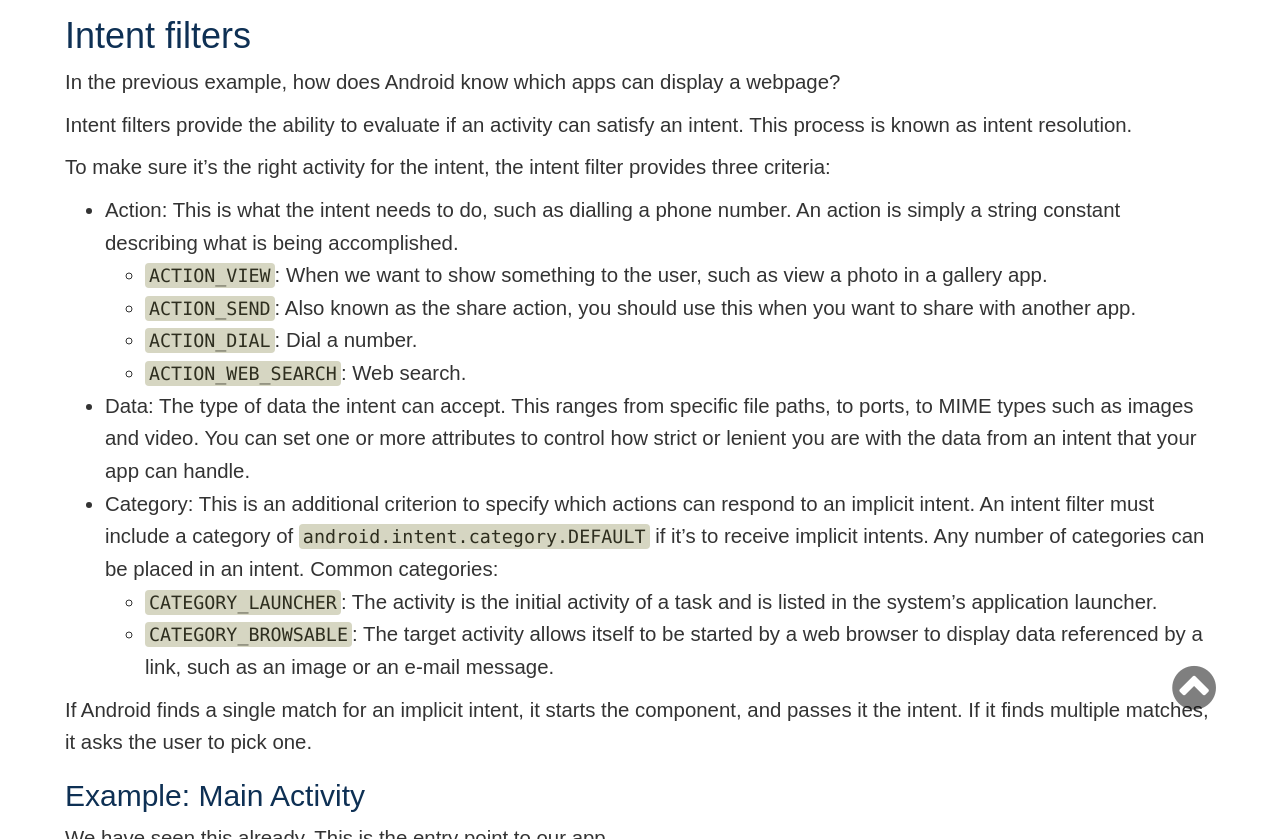
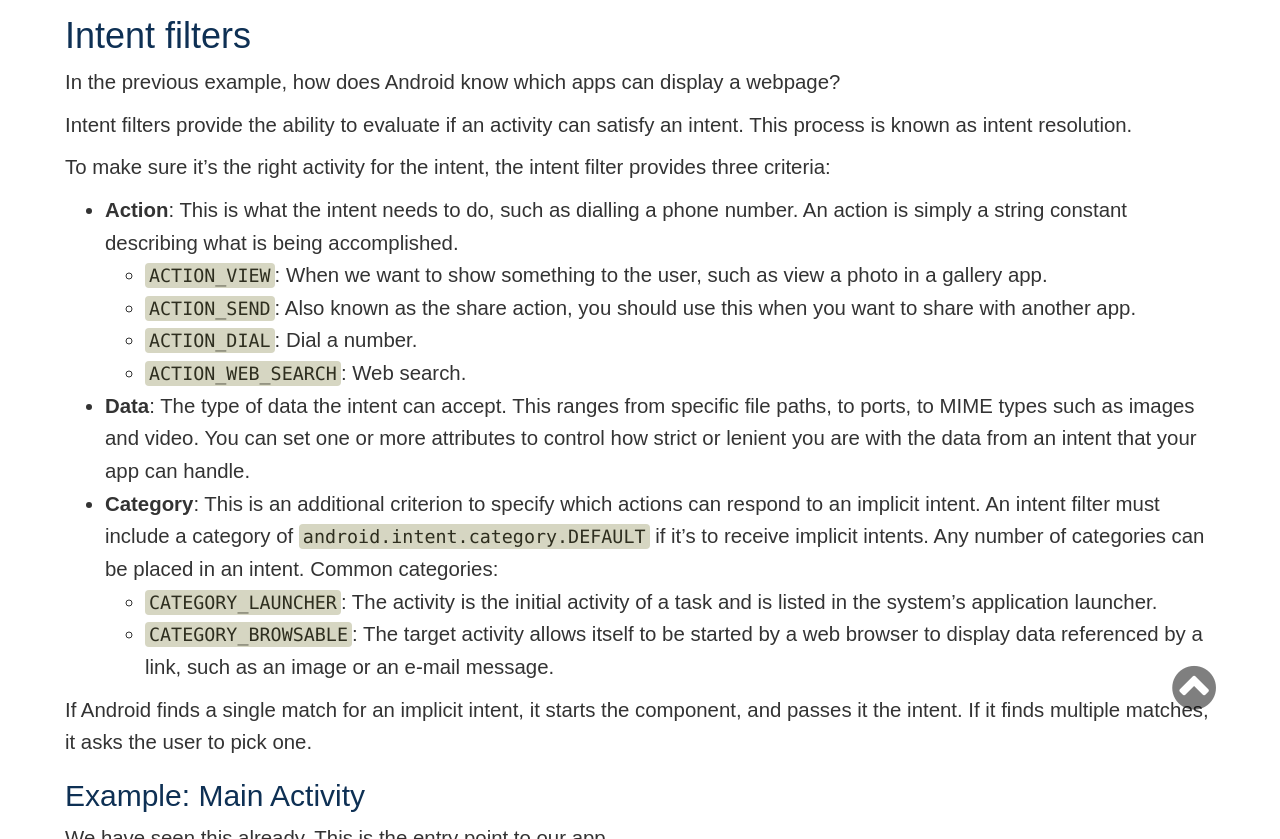
Before and after one commit to robole/robole.github.io, a Jekyll site: the page built from _posts/2018-05-19-android-development3.md, in a window 1280 px wide and 900 px high, scrolled down 1435 px, cut to the strip 61-900 px from the top of the window. Built offline with Jekyll 4.4.1, drawn with Linux system fonts in a browser that asks for light colours; comment, search, counter and statistics services are not loaded; part of the change alters nothing that is shown; some of the changed text lies outside the part shown.

````diff
--- a/_posts/2018-05-19-android-development3.md
+++ b/_posts/2018-05-19-android-development3.md
@@ -1,5 +1,5 @@
 ---
-layout: post
+layout: scrollable_post
 title: "Android Development - Intents 👽☕"
 category: android
 tags: [mobile, Java]
@@ -51,13 +51,13 @@ In the previous example, how does Android know which apps can display a webpage?
 Intent filters provide the ability to evaluate if an activity can satisfy an intent. This process is known as intent resolution.
 
 To make sure it’s the right activity for the intent, the intent filter provides three criteria:
-- Action: This is what the intent needs to do, such as dialling a phone number. An action is simply a string constant describing what is being accomplished.
+- **Action**: This is what the intent needs to do, such as dialling a phone number. An action is simply a string constant describing what is being accomplished.
   - ```ACTION_VIEW```: When we want to show something to the user, such as view a photo in a gallery app.
   - ```ACTION_SEND```: Also known as the share action, you should use this when you want to share with another app.
   - ```ACTION_DIAL```: Dial a number.
   - ```ACTION_WEB_SEARCH```: Web search.
-- Data: The type of data the intent can accept. This ranges from specific file paths, to ports, to MIME types such as images and video. You can set one or more attributes to control how strict or lenient you are with the data from an intent that your app can handle.
-- Category: This is an additional criterion to specify which actions can respond to an implicit intent. An intent filter must include a category of ```android.intent.category.DEFAULT``` if it’s to receive implicit intents. Any number of categories can be placed in an intent. Common categories:
+- **Data**: The type of data the intent can accept. This ranges from specific file paths, to ports, to MIME types such as images and video. You can set one or more attributes to control how strict or lenient you are with the data from an intent that your app can handle.
+- **Category**: This is an additional criterion to specify which actions can respond to an implicit intent. An intent filter must include a category of ```android.intent.category.DEFAULT``` if it’s to receive implicit intents. Any number of categories can be placed in an intent. Common categories:
   - ```CATEGORY_LAUNCHER```: The activity is the initial activity of a task and is listed in the system's application launcher.
   - ```CATEGORY_BROWSABLE```: The target activity allows itself to be started by a web browser to display data referenced by a link, such as an image or an e-mail message.
 
@@ -143,20 +143,16 @@ The data in an intent can be used by the receiving component. You use ```getExtr
 
 ```
 Bundle extras = getIntent().getExtras();
-
-// get data via the key
 String value1 = extras.getString("Value1");
-if (value1 != null) {
-    // do something with the data
-}
 ```
 
 There is also some convenience methods to retrieve a single
 value such as ```getStringExtra(..) ```, ```getIntExtra(..)```.
 
 ```
-// get data via the key
-String value1 = getIntent().getStringExtra("Value1");
+Intent intent = getIntent();
+String value1 = intent.getStringExtra("Value1");
+int value2 = intent.getIntExtra("Value2");
 ```
 
 # Exercise: Login
````
